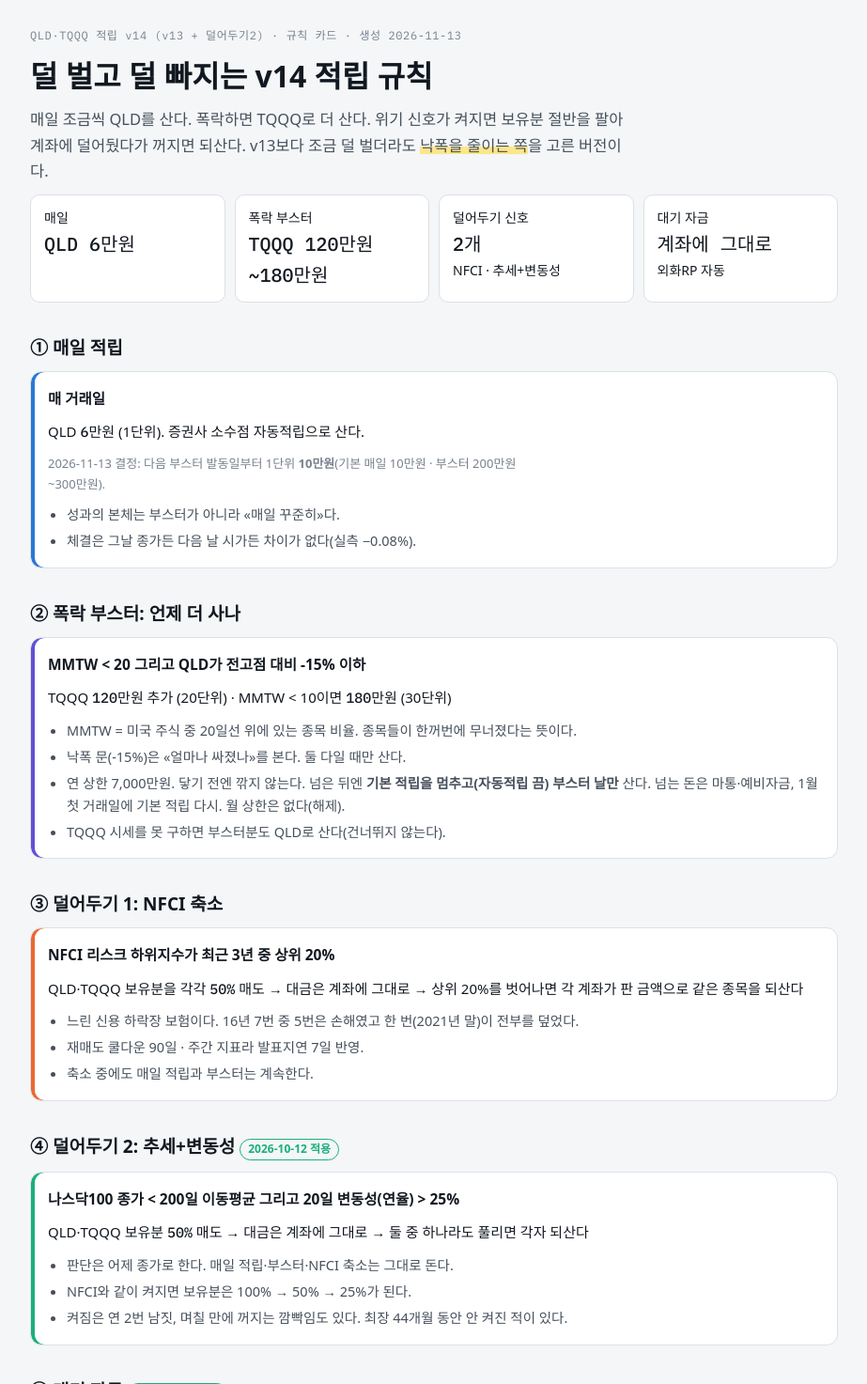
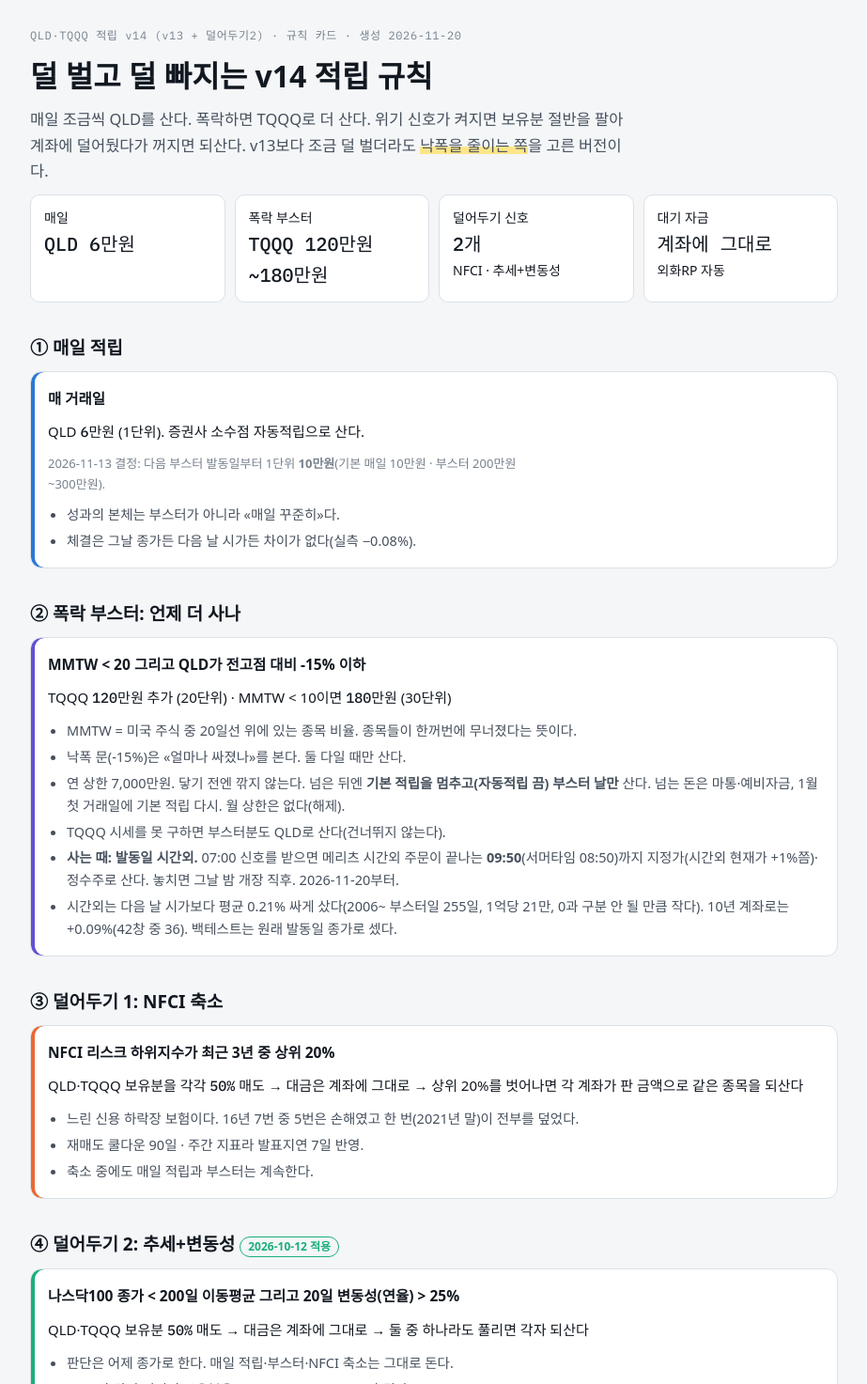
Before and after one commit to matin32644-prog/v14-rules, a plain HTML site: page index.html in a window 1280 px wide. Shown: the top 1473 px of the page at 94% size, without its empty margins (178-1101 px from the left). Drawn offline with Linux system fonts and the light colour scheme; a web font is replaced by a local one.

Commit message:
update 2026-11-20

```diff
--- a/index.html
+++ b/index.html
@@ -60,7 +60,7 @@ a{color:var(--qld)}
 </style></head><body><div class="wrap">
 
 <header>
-  <div class="eyebrow">QLD·TQQQ 적립 v14 (v13 + 덜어두기2) · 규칙 카드 · 생성 2026-11-13</div>
+  <div class="eyebrow">QLD·TQQQ 적립 v14 (v13 + 덜어두기2) · 규칙 카드 · 생성 2026-11-20</div>
   <h1 data-fx="mask">덜 벌고 덜 빠지는 v14 적립 규칙</h1>
   <p class="lead">매일 조금씩 QLD를 산다. 폭락하면 TQQQ로 더 산다. 위기 신호가 켜지면 보유분 절반을 팔아 계좌에 덜어뒀다가 꺼지면 되산다. v13보다 조금 덜 벌더라도 <span data-fx="marker">낙폭을 줄이는 쪽</span>을 고른 버전이다.</p>
   <div class="flow">
@@ -91,6 +91,8 @@ a{color:var(--qld)}
       <li>낙폭 문(-15%)은 «얼마나 싸졌나»를 본다. 둘 다일 때만 산다.</li>
       <li>연 상한 7,000만원. 닿기 전엔 깎지 않는다. 넘은 뒤엔 <b>기본 적립을 멈추고(자동적립 끔) 부스터 날만</b> 산다. 넘는 돈은 마통·예비자금, 1월 첫 거래일에 기본 적립 다시. 월 상한은 없다(해제).</li>
       <li>TQQQ 시세를 못 구하면 부스터분도 QLD로 산다(건너뛰지 않는다).</li>
+      <li><b>사는 때: 발동일 시간외.</b> 07:00 신호를 받으면 메리츠 시간외 주문이 끝나는 <b>09:50</b>(서머타임 08:50)까지 지정가(시간외 현재가 +1%쯤)·정수주로 산다. 놓치면 그날 밤 개장 직후. 2026-11-20부터.</li>
+      <li>시간외는 다음 날 시가보다 평균 0.21% 싸게 샀다(2006~ 부스터일 255일, 1억당 21만, 0과 구분 안 될 만큼 작다). 10년 계좌로는 +0.09%(42창 중 36). 백테스트는 원래 발동일 종가로 셌다.</li>
     </ul>
   </div>
 </section>
```
